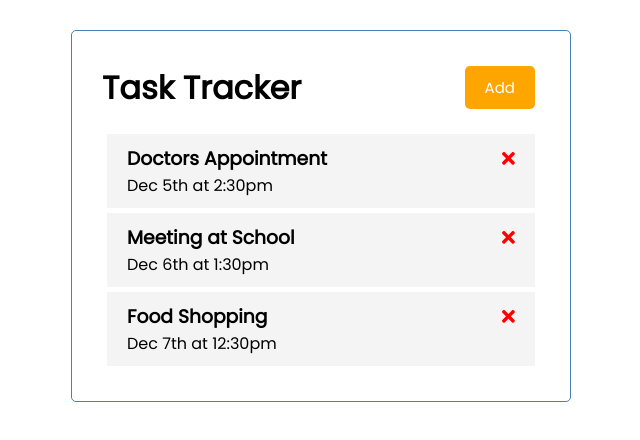
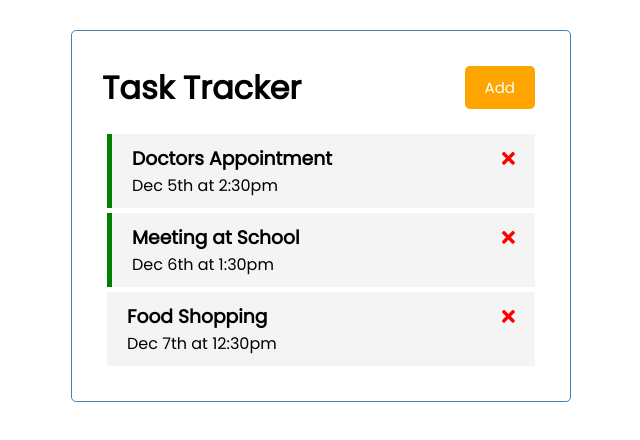
Before and after one commit to Susan56789/Angular-Intro, an Angular app: page / in a window 1280 px wide. Shown: the top 440 px of the page, without its empty margins (319-959 px from the left). Built offline with nearby package versions, Linux system fonts and the light colour scheme; data requests are answered from the project's data file.

Commit message:
reminder, if set, green border

```diff
--- a/src/app/components/task-item/task-item.component.html
+++ b/src/app/components/task-item/task-item.component.html
@@ -1,4 +1,4 @@
-<div class='task'>
+<div [ngClass]="{reminder:task.reminder }" class='task'>
 <h3>{{task.text}}
     <fa-icon
     (click)="onDelete(task)"
```
